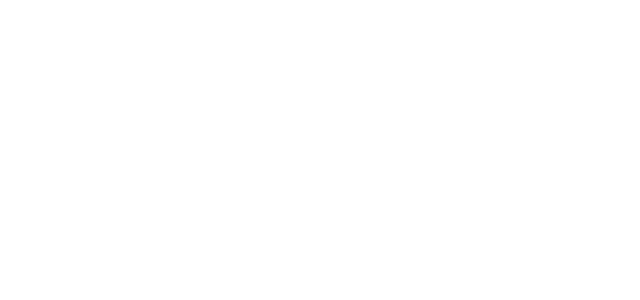
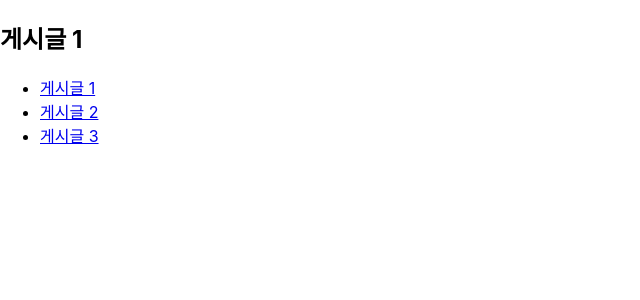
Before and after one commit to zelkovaria/react-study3, a React (Create React App) app: page /articels/1 in a window 1280 px wide. Before the commit this address had no page. Shown: the top 300 px of the page, without its empty margins (0-640 px from the left). Built offline with nearby package versions, Linux system fonts and the light colour scheme.

Commit message:
13.5 중첩된 라우트 다루기

```diff
--- a/src/App.js
+++ b/src/App.js
@@ -1,9 +1,10 @@
-import logo from "./logo.svg";
 import "./App.css";
 import { Route, Routes } from "react-router-dom";
 import About from "./pages/About";
 import Home from "./pages/Home";
 import Profile from "./pages/Profile";
+import Article from "./pages/Article";
+import Articles from "./pages/Articles";
 
 const App = () => {
   return (
@@ -11,6 +12,9 @@ const App = () => {
       <Route path="/" element={<Home />} />
       <Route path="/about" element={<About />} />
       <Route path="/profiles/:username" element={<Profile />} />
+      <Route path="/articels" element={<Articles />}>
+        <Route path="/articels/:id" element={<Article />} />
+      </Route>
     </Routes>
   );
 };
--- /dev/null
+++ b/src/pages/Article.js
@@ -0,0 +1,12 @@
+import { useParams } from "react-router-dom";
+
+const Article = () => {
+  const { id } = useParams();
+  return (
+    <div>
+      <h2> 게시글 {id}</h2>
+    </div>
+  );
+};
+
+export default Article;
--- /dev/null
+++ b/src/pages/Articles.js
@@ -0,0 +1,22 @@
+import { Link, Outlet } from "react-router-dom";
+
+const Articles = () => {
+  return (
+    <div>
+      <Outlet />
+      <ul>
+        <li>
+          <Link to="/articles/1">게시글 1</Link>
+        </li>
+        <li>
+          <Link to="/articles/2">게시글 2</Link>
+        </li>
+        <li>
+          <Link to="/articles/3">게시글 3</Link>
+        </li>
+      </ul>
+    </div>
+  );
+};
+
+export default Articles;
--- a/src/pages/Home.js
+++ b/src/pages/Home.js
@@ -15,6 +15,9 @@ const Home = () => {
         <li>
           <Link to="/profiles/void">존재하지 않는 프로필</Link>
         </li>
+        <li>
+          <Link to="/articles">게시글 목록</Link>
+        </li>
       </ul>
     </div>
   );
```
